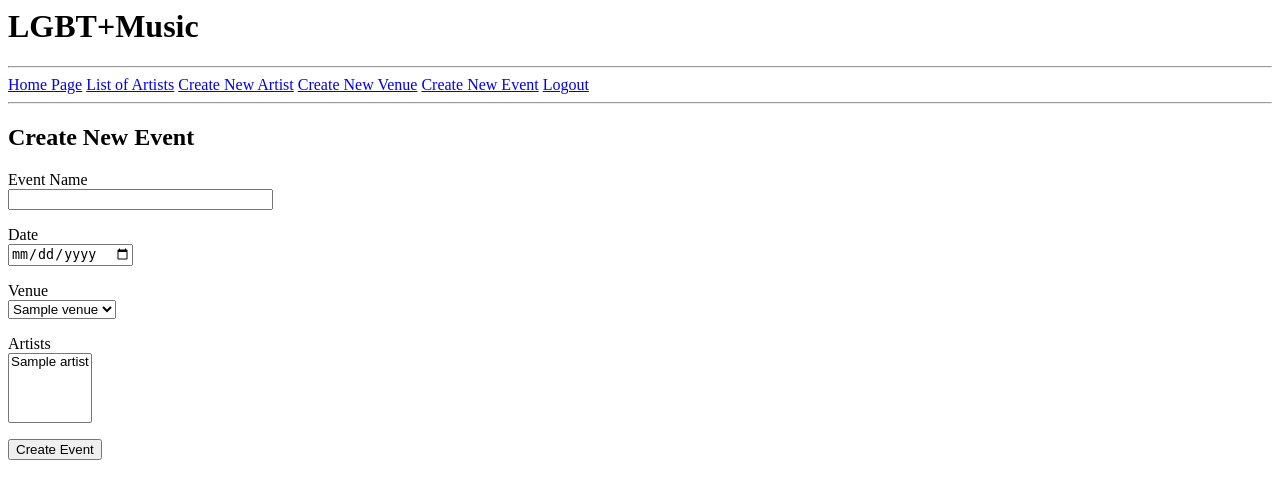
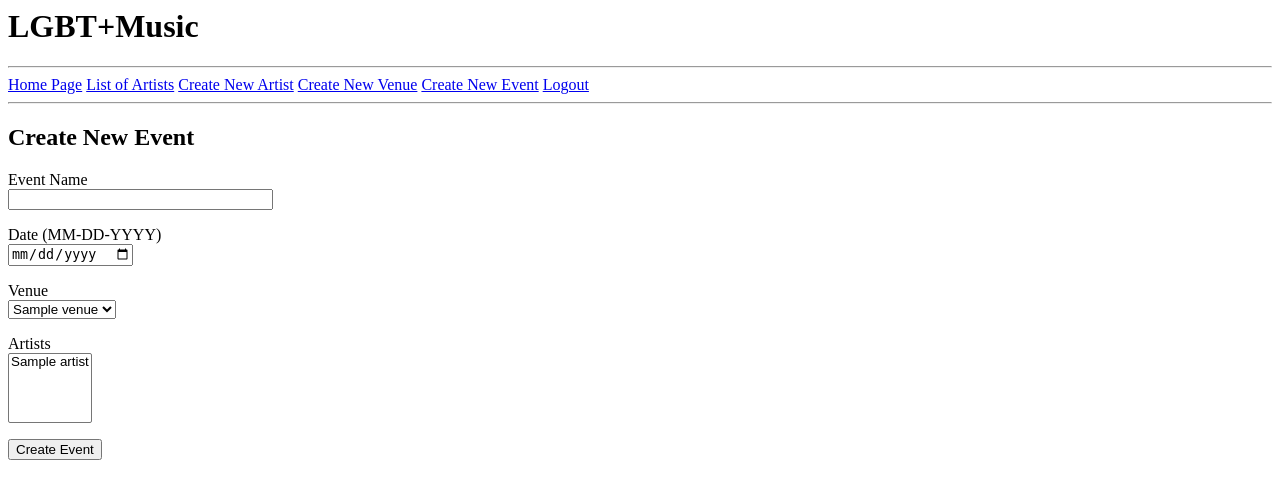
Before and after one commit to klpolley/lgbt_music, a Flask app: page /new_event in a window 1280 px wide. Shown: the top 499 px of the page. Run offline with Flask 2, Linux system fonts and the light colour scheme; a user stored in the database is signed in; tables that the repository leaves empty hold one stand-in row (values such as "Sample post").

Commit message:
lab 6 submission

```diff
--- a/app/templates/new_event.html
+++ b/app/templates/new_event.html
@@ -17,8 +17,8 @@
         </p>
 
          <p>
-            {{ form.date.label }}<br/>
-            {{ form.date() }}<br/>
+            {{ form.date.label }} (MM-DD-YYYY)<br/>
+            {{ form.date(class='datepicker') }}<br/>
             {% for error in form.date.errors %}
                 <span style="color: red;">{{ error }}</span>
             {% endfor %}
```
Also changed, not shown: app.db.
